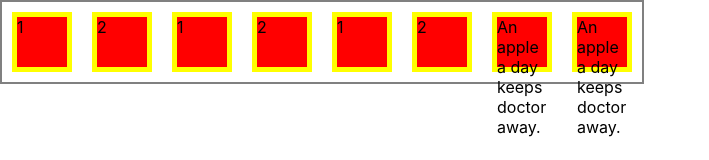
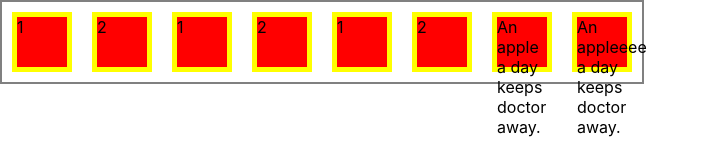
Before and after one commit to ajitadsul/firsthost, a React (Create React App) app: page / in a window 1280 px wide. Shown: the top 160 px of the page, without its empty margins (0-709 px from the left). Built offline with nearby package versions, Linux system fonts and the light colour scheme.

Commit message:
Update App.js

```diff
--- a/src/App.js
+++ b/src/App.js
@@ -18,7 +18,7 @@ function App(props) {
                                <br/>doctor
                                <br/>away.
       </div>
-    <div className='fcontainer'>An apple
+    <div className='fcontainer'>An appleeee
                                <br/>a day
                                <br/>keeps
                                <br/>doctor
```
